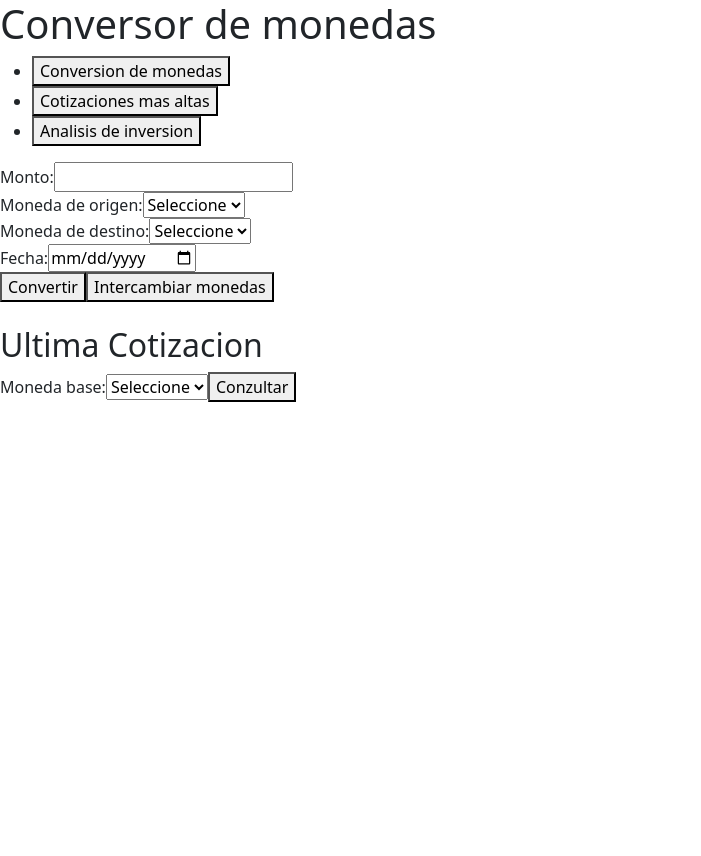
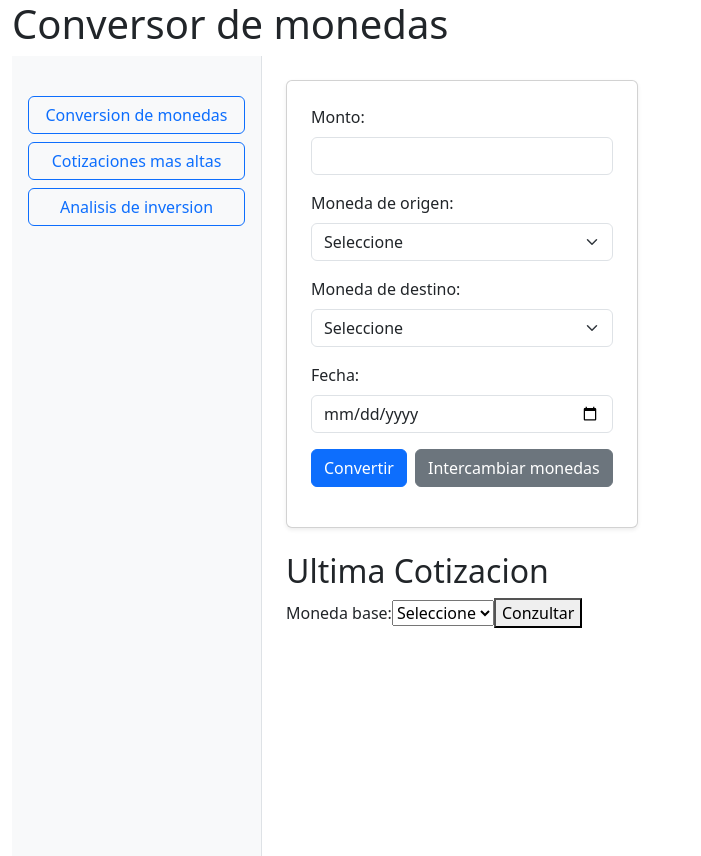
Before and after one commit to MarcoGillone/conversor, a React (Create React App) app: page / in a window 1280 px wide. Both pictures are taken after a click on the button "Conversion de monedas". Shown: the whole page, without its empty margins (0-701 px from the left). Before the commit the page ends 800 px from the top, so only its background shows below. Built offline with nearby package versions, Linux system fonts and the light colour scheme; no server answers.

Commit message:
terminada la funcionalidad comenze con el estilo de la pagina

```diff
--- a/public/index.html
+++ b/public/index.html
@@ -3,6 +3,7 @@
   <head>
     <meta charset="utf-8" />
     <link rel="icon" href="%PUBLIC_URL%/favicon.ico" />
+    <link href="https://cdn.jsdelivr.net/npm/bootstrap@5.3.6/dist/css/bootstrap.min.css" rel="stylesheet" integrity="sha384-4Q6Gf2aSP4eDXB8Miphtr37CMZZQ5oXLH2yaXMJ2w8e2ZtHTl7GptT4jmndRuHDT" crossorigin="anonymous">
     <meta name="viewport" content="width=device-width, initial-scale=1" />
     <meta name="theme-color" content="#000000" />
     <meta
--- a/src/App.js
+++ b/src/App.js
@@ -13,14 +13,14 @@ import Inversiones from './componentes/Inversiones';
 function App() {
   const [vistaActual,setVistaActual] = useState('');
   return (
-    <div className='APP_container'>
+    <div className='APP_container container-fluid'>
       <Header/>
-      <div className='main_cont'>
+      <div className='main_cont d-flex'>
         <Sidebar onSelect={setVistaActual}/>
           <div className='content_area'>
             {
               vistaActual === 'convert' && (
-            <main>
+            <main className='flex-grow-1 p-4'>
             <ConverterForm/>
             <br></br>
             <UltimaCotizacion/>
@@ -32,7 +32,7 @@ function App() {
 
             {
               vistaActual === 'listCotizar' &&(
-                <main>
+                <main className='flex-grow-1 p-4'>
                   <TopRates/>
                 </main>
 
@@ -41,7 +41,7 @@ function App() {
 
             {
               vistaActual === 'analysis' &&(
-                <main>
+                <main className='flex-grow-1 p-4'>
                   <Inversiones/>
                 </main>
 
@@ -52,7 +52,7 @@ function App() {
             {
               !vistaActual &&(
 
-                  <p>Seleccionar una opcion desde el menu lateral</p>
+                  <p className='p-4'>Seleccionar una opcion desde el menu lateral</p>
 
 
               )
--- a/src/componentes/ConverterForm.js
+++ b/src/componentes/ConverterForm.js
@@ -63,10 +63,11 @@ const ConverterForm = () => {
 
   return (
     <>
+    <div className="card p-4 shadow-sm">
       <form onSubmit={handleSubmit}>
-        <div>
-          <label>Monto:</label>
-          <input
+        <div className="mb-3">
+          <label className="form-label">Monto:</label>
+          <input className="form-control"
             type="number"
             value={amount}
             onChange={(e) => setAmount(e.target.value)}
@@ -74,9 +75,9 @@ const ConverterForm = () => {
           />
         </div>
 
-        <div>
-          <label>Moneda de origen:</label>
-          <select
+        <div className="mb-3">
+          <label className="form-label">Moneda de origen:</label>
+          <select className="form-select"
             value={monedaOrigen}
             onChange={(e) => setMonedaOrigen(e.target.value)}
             required
@@ -99,9 +100,9 @@ const ConverterForm = () => {
           </select>
         </div>
 
-        <div>
-          <label>Moneda de destino:</label>
-          <select
+        <div className="mb-3">
+          <label className="form-label">Moneda de destino:</label>
+          <select className="form-select"
             value={monedaDestino}
             onChange={(e) => setMonedaDestino(e.target.value)}
             required
@@ -124,9 +125,9 @@ const ConverterForm = () => {
           </select>
         </div>
 
-        <div>
-          <label>Fecha:</label>
-          <input
+        <div className="mb-3">
+          <label className="form-label">Fecha:</label>
+          <input className="form-control"
             type="date"
             value={date}
             onChange={(e) => setDate(e.target.value)}
@@ -134,24 +135,26 @@ const ConverterForm = () => {
           />
         </div>
 
-        <div>
-          <button type="submit">Convertir</button>
-          <button type="button" onClick={handleSwap}>
+        <div className="mb-3 d-flex gap-2">
+          <button className="btn btn-primary" type="submit">Convertir</button>
+          <button className="btn btn-secondary" type="button" onClick={handleSwap}>
             Intercambiar monedas
           </button>
         </div>
       </form>
 
       {resultado && (
-        <div>
+        <div className="mb-3 alert alert-info mt-4">
           <h3>Resultado:</h3>
           <p>Fecha: {resultado.fecha}</p>
           <p>Tasa de cambio: {resultado.tasa}</p>
           <p>Monto: {resultado.resultadoB.toFixed(2)}</p>
         </div>
       )}
+      </div>
     </>
   );
+
 };
 
 export default ConverterForm;
--- a/src/componentes/Inversiones.js
+++ b/src/componentes/Inversiones.js
@@ -26,9 +26,14 @@ const Inversiones = () => {
 
     const analizarInversion = async () =>{
         if(!monedaComparacion || !monedaOrigen || !fechaFin || !fechaInicio){return;}
+        if (fechaInicio > fechaFin) {
+            setResultado('La fecha final debe ser posteriror a la de inicio')
+            return;
+        }
+    try{
 
-    try{
         const data = await getEntreFechas(fechaInicio, fechaFin, monedaOrigen, monedaComparacion);
+
         const tasas = data.rates
         const tasaInicio = tasas[fechaInicio]?.[monedaComparacion];
         const tasaFin = tasas[fechaFin]?.[monedaComparacion];
@@ -44,11 +49,24 @@ const Inversiones = () => {
         }else{
             mensaje = 'La inversion se mantuvo igual'
         }
+
+
+
+        if (tasaInicio === undefined || tasaFin === undefined) {
+            setResultado('no se encontraron tasas para una de las fechas')
+            return;
+        }else{
+        setResultado(null)
+        setTimeout(() =>{
         setResultado(
       `Tasa inicio: ${tasaInicio} - Tasa fin: ${tasaFin}\n` +
-      `Valor inicial: ${cantidadInicial.toFixed(2)} - Valor final: ${cantidadFinal.toFixed(2)}\n` +
-      mensaje
-      );
+      `Valor de compra: ${cantidadInicial.toFixed(2)} - Valor de venta: ${cantidadFinal.toFixed(2)}\n` +
+      mensaje);
+
+
+            },0);
+    }
+
     }catch (error){
         console.error('error al manejar la url', error);
         setResultado(null);
--- a/src/componentes/Sidebar.js
+++ b/src/componentes/Sidebar.js
@@ -3,21 +3,22 @@ import App from "../App";
 
 const Sidebar = ({onSelect}) => {
     return(
-        <aside className="sidebar">
-            <nav>
-                <ul>
-                    <li>
-                        <button onClick={() => onSelect('convert')}>
+        <aside className="sidebar bg-light border-end p-3" style={{ minHeight: '100vh', width: '250px' }}>
+            <nav >
+                <h5 className="mb-4"></h5>
+                <ul className="nav flex-column">
+                    <li className="nav-item mb-2">
+                        <button onClick={() => onSelect('convert')} className="btn btn-outline-primary w-100">
                             Conversion de monedas
                         </button>
                     </li>
-                     <li>
-                        <button onClick={() => onSelect('listCotizar')}>
+                     <li className="nav-item mb-2">
+                        <button onClick={() => onSelect('listCotizar')} className="btn btn-outline-primary w-100">
                             Cotizaciones mas altas
                         </button>
                     </li>
-                    <li>
-                        <button onClick={() => onSelect('analysis')}>
+                    <li className="nav-item mb-2">
+                        <button onClick={() => onSelect('analysis')} className="btn btn-outline-primary w-100">
                             Analisis de inversion
                         </button>
                     </li>
```
